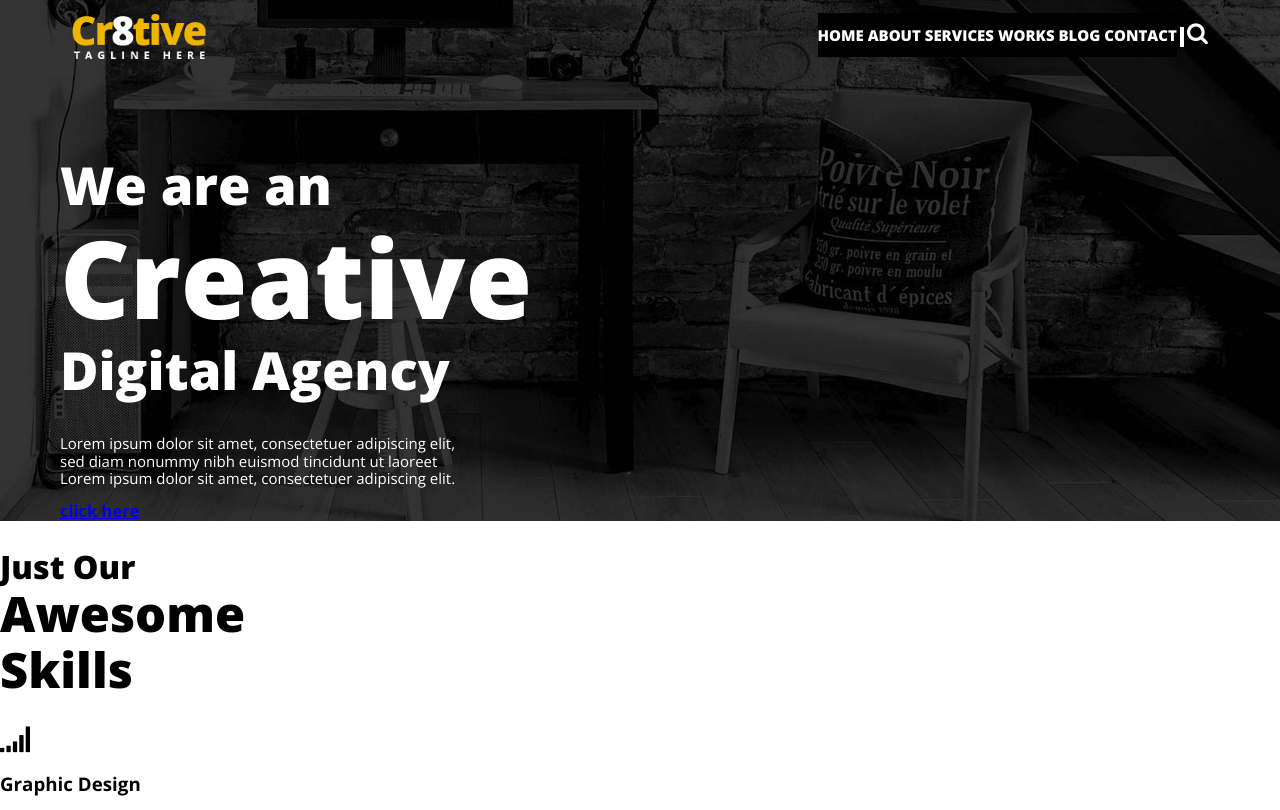
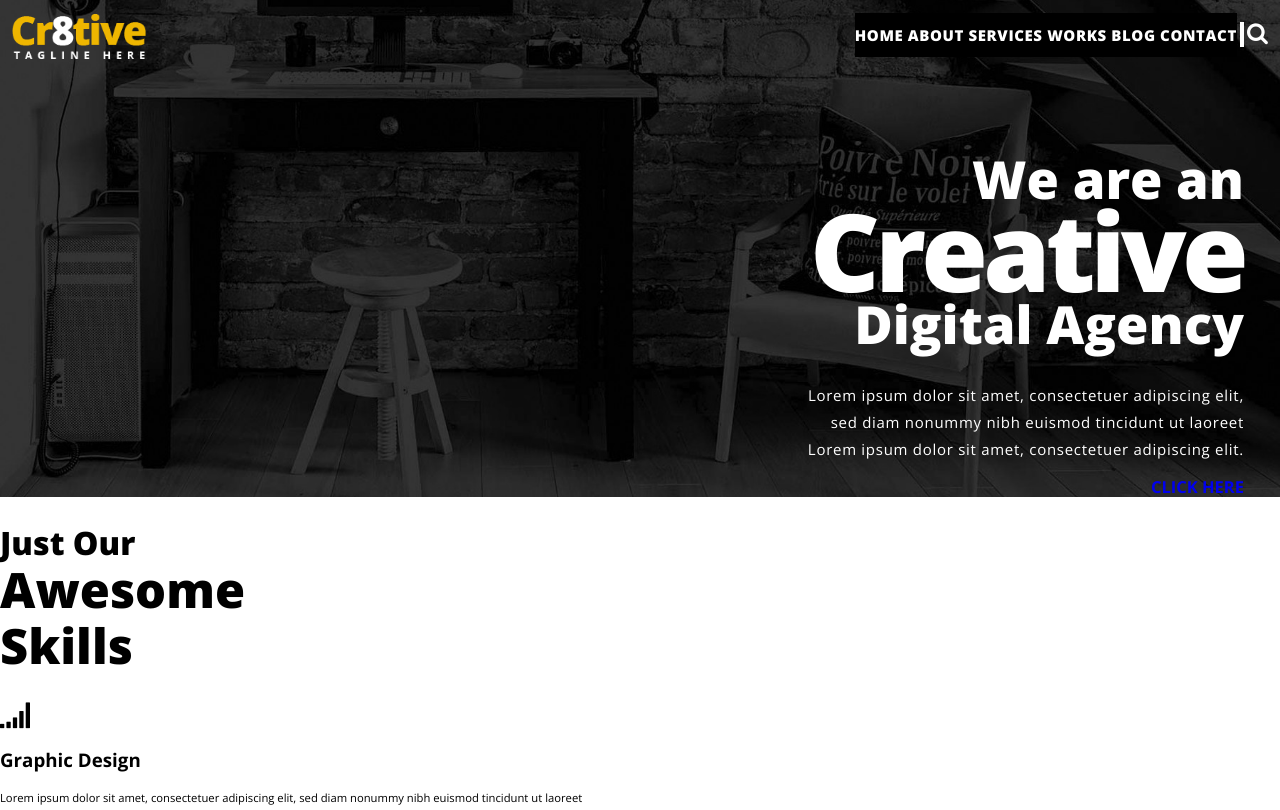
Before and after one commit to marcinkapica/cr8tive, a plain HTML site: page app/index.html in a window 1280 px wide. Shown: the top 810 px of the page. Drawn offline with nearby package versions, Linux system fonts and the light colour scheme; some packages are replaced by stand-ins of ours; files that its build step writes are made by us from their sources.

Commit message:
styled font-size and line-heights of elements

```diff
--- a/app/index.html
+++ b/app/index.html
@@ -34,12 +34,9 @@
             </button>
         </nav>
         <header class="header">
-          <div class="header__text-container">
-            <h1 class="header__heading">We are an<br><span class="header__heading--emphasis">Creative</span><br>Digital Agency</h1>
-            <p class="text">Lorem ipsum dolor sit amet, consectetuer adipiscing elit,<br>sed diam nonummy nibh euismod tincidunt ut laoreet<br>Lorem ipsum dolor sit amet, consectetuer adipiscing elit.</p>
+            <h1 class="header__heading">We&nbsp;are&nbsp;an<br><span class="header__heading--emphasis">Creative</span><br>Digital&nbsp;Agency</h1>
+            <p class="header__text text">Lorem ipsum dolor sit amet, consectetuer adipiscing elit,<br>sed diam nonummy nibh euismod tincidunt ut laoreet<br>Lorem ipsum dolor sit amet, consectetuer adipiscing elit.</p>
             <a class="button" href="#">click here</a>
-          </div>
-
         </header>
         <section class="section section-skills">
             <div class="section-skills__heading-container">
@@ -152,7 +149,7 @@
             <h2 class="heading">Get in Touch</h2>
             <span class="tilde">~</span>
             <p class="text">Lorem ipsum dolor sit amet, consectetuer adipiscing elit, sed diam nonummy nibh euismod tincidunt ut laoreet</p>
-          <div id="map" style="width:500px; height:500px"></div>
+            <div id="map" class="map-container"></div>
             <div class="form">
                 <h3 class="form__heading">Send us a message</h3>
                 <form method="post">
@@ -169,9 +166,9 @@
                 <i class="fa fa-google-plus footer__icon" aria-hidden="true"></i>
                 <i class="fa fa-instagram footer__icon" aria-hidden="true"></i>
             </div>
-          <address>
-            <p class="text">Address: Door No. 129, unde omnis iste, New York, USA</p>
-            <p class="text">Phone: <a href="tel:+0001234567">+(000) 123 4567</a>,<a href="tel:+1234567890">(123) 456 7890</a></p>
+            <address class="address">
+                <p class="text">Address : Door No. 129, unde omnis iste, New York, USA</p>
+                <p class="text">Phone : <a href="tel:+0001234567">+(000) 123 4567</a>,<a href="tel:+1234567890">(123) 456 7890</a></p>
                 <p class="text">Email : <a href="mailto:free@psdfreebies.com">free@psdfreebies.com</a>, <a href="http://www.psdfreebies.com" target="_blank">www.psdfreebies.com</a></p>
             </address>
             <small class="footer__copyright text">Copyright 2018 PSDfreebies.com - All Rights Reserved</small>
--- a/app/styles/scss/components/navbar.scss
+++ b/app/styles/scss/components/navbar.scss
@@ -2,7 +2,7 @@
   @extend %clearfix;
   position:fixed;
   width:100%;
-  padding:0 6rem;
+  padding:0 1rem;
   &__toggle, &__search, &__logo {
     display:inline-block;
     z-index:999;
@@ -14,7 +14,9 @@
     height:3.75rem;
     margin:1.1875rem 0;
   }
-
+  &__search-icon {
+    cursor:pointer;
+  }
   &__search-bar {
     width:0;
     transition: width 0.3s, padding 0.3s;
@@ -22,9 +24,6 @@
       padding:0 0.5rem;
       width:10rem;
     }
-  }
-  .transReset {
-    transition: intial;
   }
 
   &__toggle {
--- a/app/styles/scss/modules/base.scss
+++ b/app/styles/scss/modules/base.scss
@@ -3,8 +3,8 @@
 }
 
 // variables
-$sectionPaddingSide-smallScreen: 5rem;
-$sectionPaddingSide-bigScreen: 31.1rem;
+$padSide-small: 3rem;
+$padSide-big: 31.1rem;
 
 
 // mixins, placeholders
--- a/app/styles/scss/modules/colors.scss
+++ b/app/styles/scss/modules/colors.scss
@@ -2,11 +2,14 @@
 .navbar {
   background-color: transparent;
   transition: background-color 0.5s;
-  &__toggle, &__search {
+  &__toggle, &__search-icon {
     background: none;
     outline: none;
     color: #fff;
     border: 0;
+  }
+  &__search-icon{
+    -webkit-tap-highlight-color:transparent;
   }
   &__search-bar {
     outline: none;
--- a/app/styles/scss/modules/typography.scss
+++ b/app/styles/scss/modules/typography.scss
@@ -4,7 +4,6 @@ $extraBold: 800;
 
 html {
   font-size:12px;
-  font-family: "Open Sans", "Segoe UI", Tahoma, sans-serif;
   @media screen and (min-width:$tablet) {
     font-size:16px;
   }
@@ -14,6 +13,10 @@ html {
   @media screen and (min-width:$fhd) {
     font-size:16px;
   }
+}
+
+html, .form__field, button, .navbar__search-bar {
+  font-family: "Open Sans", "Segoe UI", Tahoma, sans-serif;
 }
 
 .button, .box__heading, .form__heading {
@@ -41,9 +44,14 @@ html {
   &__search-icon, &__toggle-icon {
     font-size: 1.875rem;
   }
+  &__search-bar {
+    font-size: 1.5rem;
+    line-height: 1.875rem;
+  }
 }
 .menu {
   font-size:1.25rem;
+  letter-spacing: 0.05rem;
   text-align: center;
   line-height: normal;
   &__link {
@@ -53,10 +61,25 @@ html {
   }
 }
 
-.header__heading {
-  font-size: 4.375rem;
-  &--emphasis {
-    font-size: 9rem;
+.header {
+  text-align: right;
+  &__heading {
+    font-size: 3rem;
+    line-height: 0.9;
+    @media screen and (min-width:$notebook) {
+      font-size: 4.375rem;
+    }
+    &--emphasis {
+      font-size: 6.3rem;
+      letter-spacing: -0.4rem;
+      @media screen and (min-width:$notebook) {
+        font-size: 9rem;
+      }
+    }
+  }
+  &__text {
+    line-height: 1.8;
+    letter-spacing: 0.06rem;
   }
 }
 
@@ -75,6 +98,7 @@ html {
   }
   &__text {
     font-size: 0.9375rem;
+    line-height:1.6;
   }
 }
 
@@ -88,6 +112,8 @@ html {
 
 .button {
   font-size:1.375rem;
+  text-transform: uppercase;
+  text-decoration: none;
 }
 
 .card {
@@ -126,3 +152,7 @@ html {
 .tilde {
   font-size: 4.6875rem;
 }
+
+.address {
+  font-style: normal;
+}
--- a/app/styles/scss/sections/footer.scss
+++ b/app/styles/scss/sections/footer.scss
@@ -0,0 +1,4 @@
+.map-container {
+  width:200px;
+  height:200px;
+}
--- a/app/styles/scss/sections/header.scss
+++ b/app/styles/scss/sections/header.scss
@@ -1,8 +1,5 @@
 .header {
   @extend %sectionBackground;
   background-image: url("../images/background-header.jpg");
-  padding: 10rem $sectionPaddingSide-smallScreen 0;
-  &__text-container {
-      // text-align: right;
-  }
+  padding: 10rem $padSide-small 0;
 }
--- a/app/styles/scss/sections/section-portfolio.scss
+++ b/app/styles/scss/sections/section-portfolio.scss
@@ -0,0 +1,3 @@
+.section-portfolio__image {
+  width:30%;
+}
```
Also changed, not shown: 1 other file. Lines whose indentation alone changed are shown as unchanged.
